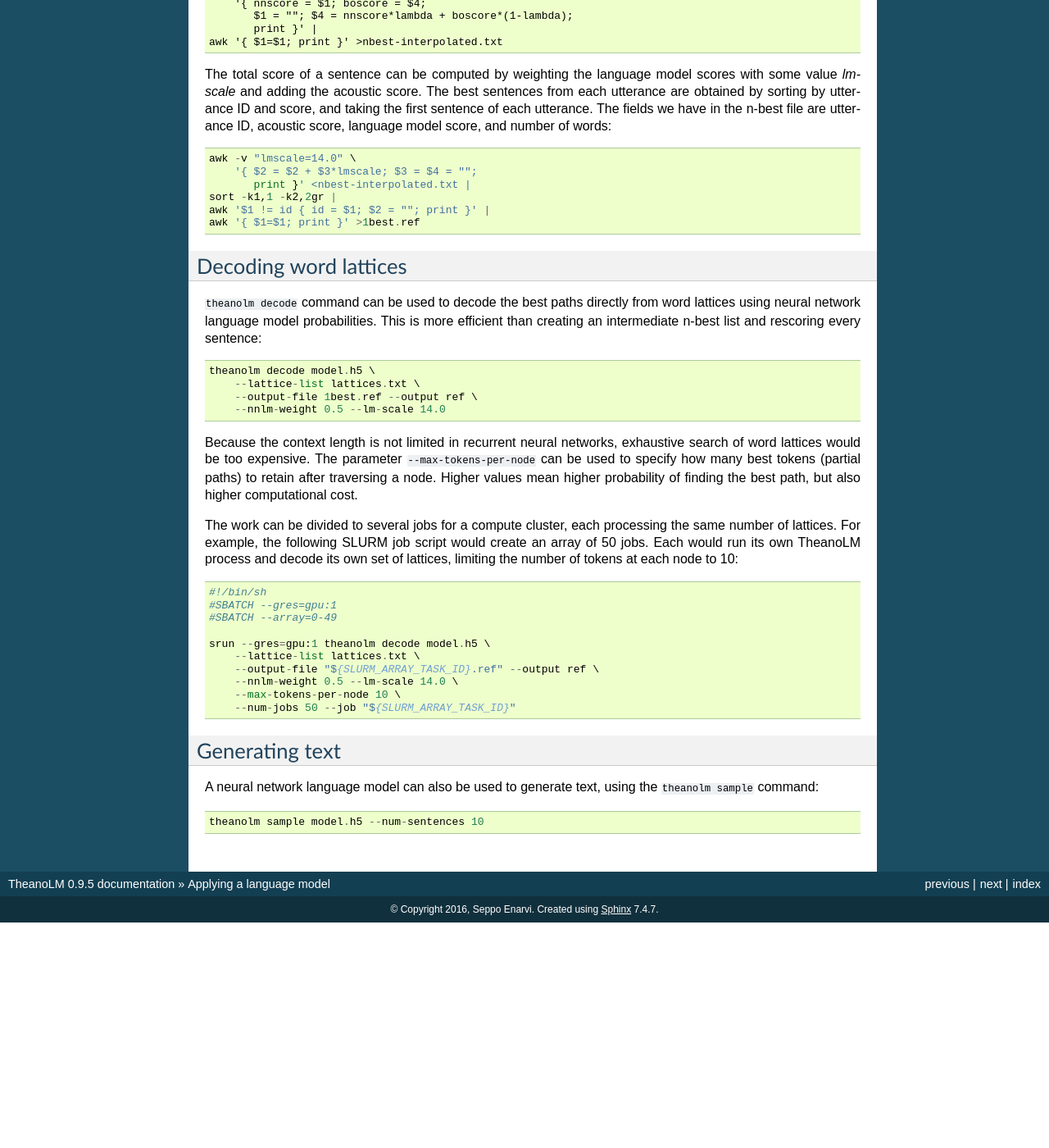
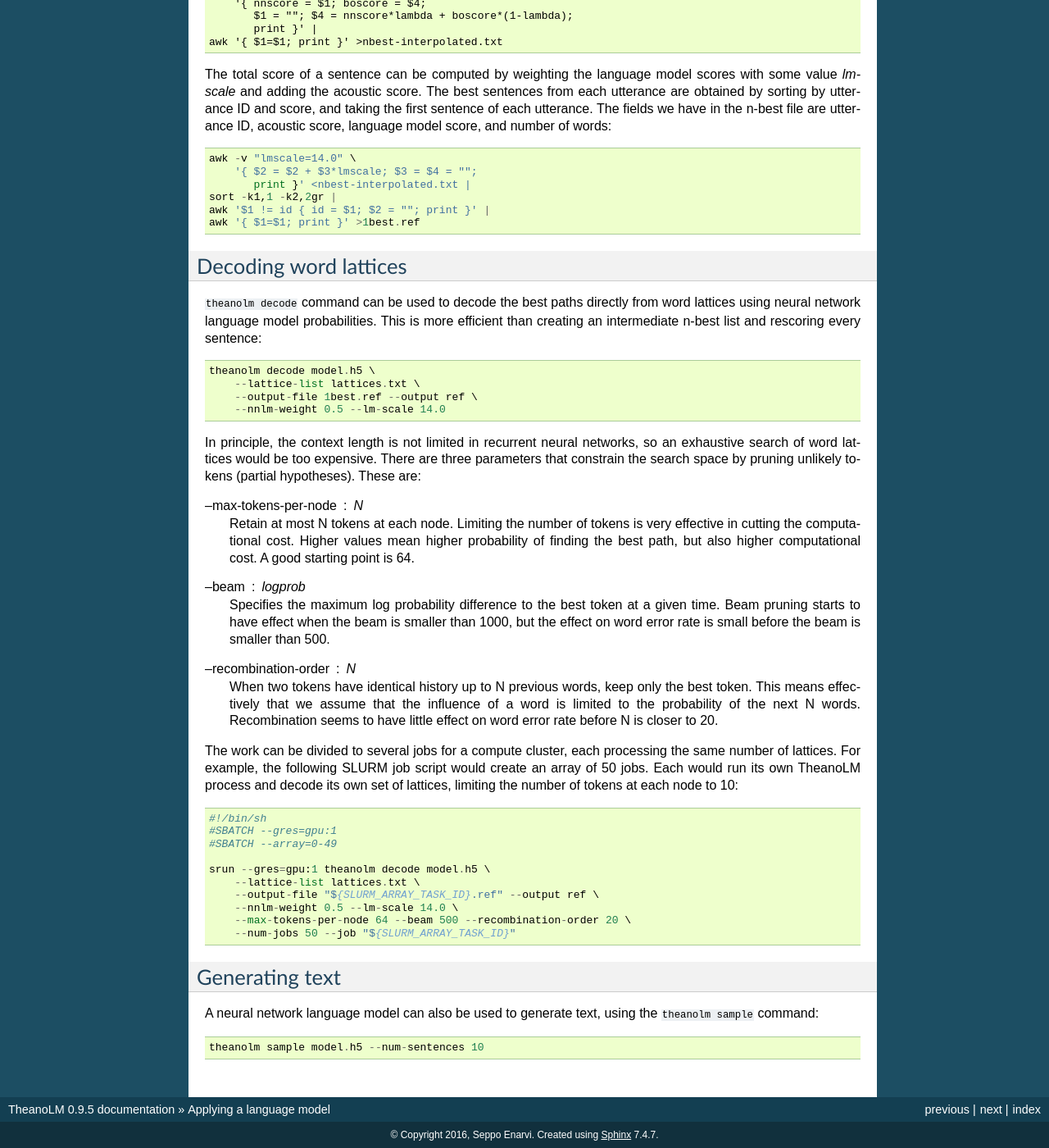
Before and after one commit to senarvi/theanolm, a Sphinx documentation site: the page built from docs/applying.rst, in a window 1280 px wide and 1400 px high, scrolled down 1554 px. Shown: the whole window at 82% size. Built offline with Sphinx 7.4.7, drawn with Linux system fonts in a browser that asks for light colours; pages that are not in the unit, such as notebooks, are missing from menus; before the commit the page ends 2679 px from its top, so only the background shows below that.

Commit message:
More instructions on pruning parameters for lattice decoding

```diff
--- a/docs/applying.rst
+++ b/docs/applying.rst
@@ -124,11 +124,28 @@ sentence::
         --output-file 1best.ref --output ref \
         --nnlm-weight 0.5 --lm-scale 14.0
 
-Because the context length is not limited in recurrent neural networks,
-exhaustive search of word lattices would be too expensive. The parameter
-``--max-tokens-per-node`` can be used to specify how many best tokens (partial
-paths) to retain after traversing a node. Higher values mean higher probability
-of finding the best path, but also higher computational cost.
+In principle, the context length is not limited in recurrent neural networks, so
+an exhaustive search of word lattices would be too expensive. There are three
+parameters that constrain the search space by pruning unlikely tokens (partial
+hypotheses). These are:
+
+--max-tokens-per-node : N
+  Retain at most N tokens at each node. Limiting the number of tokens is very
+  effective in cutting the computational cost. Higher values mean higher
+  probability of finding the best path, but also higher computational cost. A
+  good starting point is 64.
+
+--beam : logprob
+  Specifies the maximum log probability difference to the best token at a given
+  time. Beam pruning starts to have effect when the beam is smaller than 1000,
+  but the effect on word error rate is small before the beam is smaller than
+  500.
+
+--recombination-order : N
+  When two tokens have identical history up to N previous words, keep only the
+  best token. This means effectively that we assume that the influence of a word
+  is limited to the probability of the next N words. Recombination seems to have
+  little effect on word error rate before N is closer to 20.
 
 The work can be divided to several jobs for a compute cluster, each processing
 the same number of lattices. For example, the following SLURM job script would
@@ -143,7 +160,7 @@ its own set of lattices, limiting the number of tokens at each node to 10::
         --lattice-list lattices.txt \
         --output-file "${SLURM_ARRAY_TASK_ID}.ref" --output ref \
         --nnlm-weight 0.5 --lm-scale 14.0 \
-        --max-tokens-per-node 10 \
+        --max-tokens-per-node 64 --beam 500 --recombination-order 20 \
         --num-jobs 50 --job "${SLURM_ARRAY_TASK_ID}"
 
 Generating text
```
Also changed, not shown: 1 other file.
